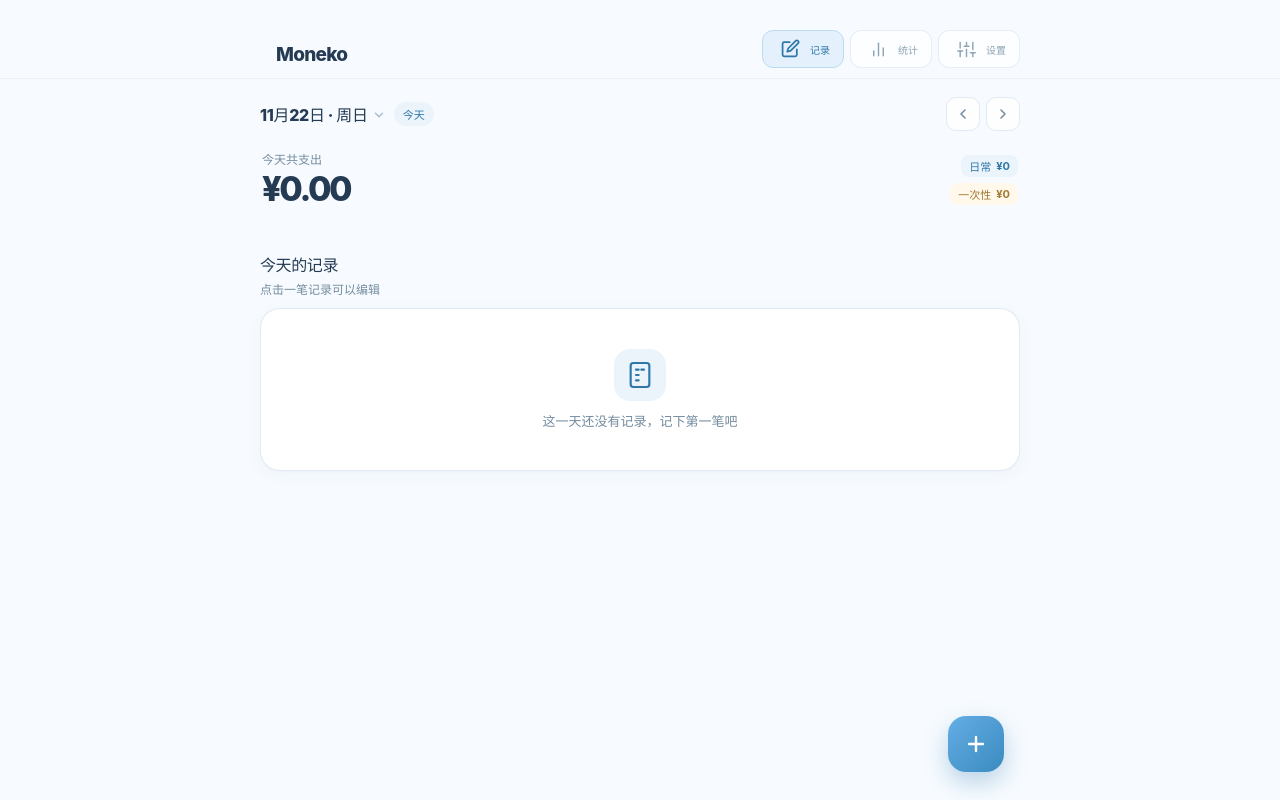
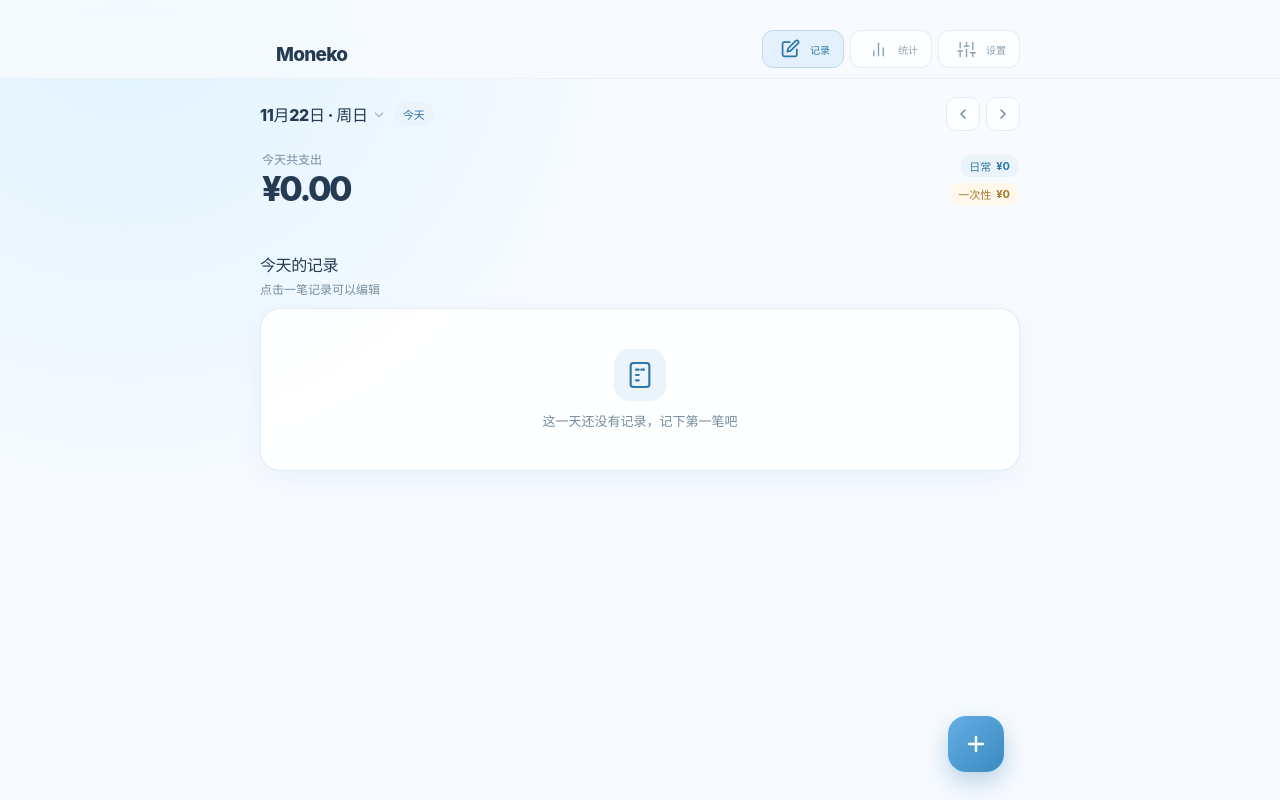
Before and after one commit to lemoeJuice/Moneko, a Vue app: page / in a window 1280 px wide. Built offline with nearby package versions, Linux system fonts and the light colour scheme.

Commit message:
style: restore original soft radial gradient background and translucent card tone

```diff
--- a/src/style.css
+++ b/src/style.css
@@ -38,7 +38,9 @@ html, body {
 
 body {
   min-width: 320px;
-  background: #f7fbff;
+  background:
+    radial-gradient(circle at 10% 0%, rgba(220, 241, 255, 0.85), transparent 32rem),
+    #f7fbff;
 }
 
 button, input, textarea { font: inherit; }
@@ -117,7 +119,6 @@ button:focus-visible, input:focus-visible, textarea:focus-visible {
   min-height: 0;
   overflow: hidden;
   touch-action: pan-y;
-  background: #f7fbff;
 }
 .view-track {
   display: flex;
@@ -125,11 +126,9 @@ button:focus-visible, input:focus-visible, textarea:focus-visible {
   height: 100%;
   align-items: stretch;
   will-change: transform;
-  transform: translateZ(0);
-  background: #f7fbff;
 }
 .view-panel {
-  flex: 0 0 33.333333%;
+  flex: 0 0 calc(100% / 3);
   min-width: 0;
   height: 100%;
   padding-bottom: 24px;
@@ -138,8 +137,6 @@ button:focus-visible, input:focus-visible, textarea:focus-visible {
   -webkit-overflow-scrolling: touch;
   scrollbar-width: none;
   -ms-overflow-style: none;
-  background: #f7fbff;
-  contain: content;
 }
 .view-panel::-webkit-scrollbar {
   display: none;
@@ -156,8 +153,8 @@ button:focus-visible, input:focus-visible, textarea:focus-visible {
 .card {
   border: 1px solid rgba(220, 233, 242, 0.85);
   border-radius: 20px;
-  background: #ffffff;
-  box-shadow: 0 4px 18px rgba(45, 85, 115, 0.04), 0 1px 3px rgba(45, 85, 115, 0.02);
+  background: rgba(255, 255, 255, 0.86);
+  box-shadow: 0 8px 26px rgba(45, 85, 115, 0.05);
 }
 
 .date-nav {
```
